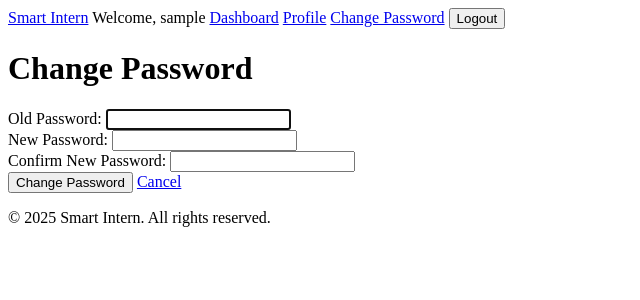
After one commit to assil-barhoumi/InternTracker, a Django app: page /password_change/ in a window 1280 px wide. The commit adds this page. Shown: the top 300 px of the page, without its empty margins (0-640 px from the left). Run offline with Django 5.2, Linux system fonts and the light colour scheme; the visitor is signed in with stand-in values (Sample User, id 1).

Commit message:
implement change password feature

```diff
--- a/config/urls.py
+++ b/config/urls.py
@@ -33,8 +33,8 @@ urlpatterns = [
     path('profile/', login_required(views.profile), name='profile'),
     path('profile/upload-cv/', login_required(views.upload_cv), name='upload_cv'),
     path('dashboard/', login_required(views.dashboard), name='dashboard'),
-
-
+    path('password_change/', auth_views.PasswordChangeView.as_view(), name='password_change'),
+    path('password_change/done/', auth_views.PasswordChangeDoneView.as_view(), name='password_change_done')
 ]
 
 if settings.DEBUG:
--- a/core/views.py
+++ b/core/views.py
@@ -91,11 +91,5 @@ def upload_cv(request):
 
 @login_required
 def profile(request):
-    """User profile view."""
     intern = get_object_or_404(Intern, user=request.user)
     return render(request, 'intern/profile.html', {'intern': intern})
-
-@login_required
-def profile(request):
-    intern = get_object_or_404(Intern, user=request.user)
-    return render(request, 'intern/profile.html', {'intern': intern})
--- a/templates/base.html
+++ b/templates/base.html
@@ -12,6 +12,7 @@
             <span>Welcome, {{ user.username }}</span>
             <a href="{% url 'dashboard' %}">Dashboard</a>
             <a href="{% url 'profile' %}">Profile</a>
+            <a href="{% url 'password_change' %}">Change Password</a>
             <form method="post" action="{% url 'logout' %}" style="display:inline;">
                 {% csrf_token %}
                 <button type="submit">Logout</button>
--- /dev/null
+++ b/templates/registration/password_change_form.html
@@ -0,0 +1,46 @@
+{% extends 'base.html' %}
+
+{% block title %}Change Password{% endblock %}
+
+{% block content %}
+<h1>Change Password</h1>
+
+<form method="post">
+    {% csrf_token %}
+
+    {% if form.errors %}
+    <div class="alert alert-danger">
+        Please correct the errors below.
+    </div>
+    {% endif %}
+
+    <div>
+        <label for="{{ form.old_password.id_for_label }}">Old Password:</label>
+        {{ form.old_password }}
+        {% if form.old_password.errors %}
+            <div class="text-danger">{{ form.old_password.errors }}</div>
+        {% endif %}
+    </div>
+
+    <div>
+        <label for="{{ form.new_password1.id_for_label }}">New Password:</label>
+        {{ form.new_password1 }}
+        {% if form.new_password1.errors %}
+            <div class="text-danger">{{ form.new_password1.errors }}</div>
+        {% endif %}
+    </div>
+
+    <div>
+        <label for="{{ form.new_password2.id_for_label }}">Confirm New Password:</label>
+        {{ form.new_password2 }}
+        {% if form.new_password2.errors %}
+            <div class="text-danger">{{ form.new_password2.errors }}</div>
+        {% endif %}
+    </div>
+
+    <div>
+        <button type="submit" >Change Password</button>
+        <a href="{% url 'profile' %}">Cancel</a>
+    </div>
+</form>
+{% endblock %}
```
Also changed, not shown: templates/registration/password_change_done.html (added, +13 -0 lines).
